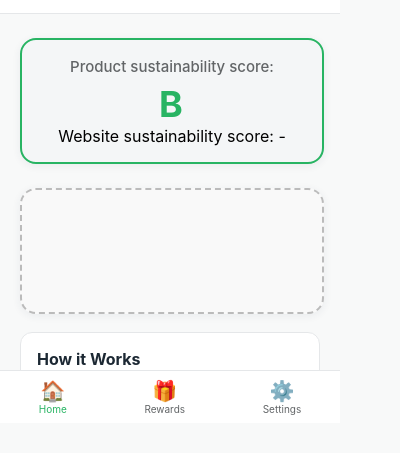
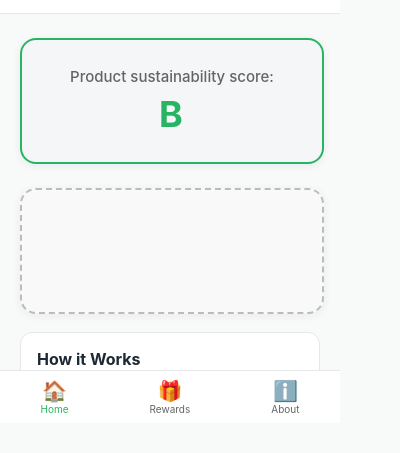
Before and after one commit to raynergoh/EcoTicker, a browser extension: page ecoticker-extension/popup.html in a window 400 px wide. Shown: the part 77-530 px from the top of the page. Drawn offline with Linux system fonts and the light colour scheme.

Commit message:
17/6 3:07

```diff
--- a/ecoticker-extension/popup.html
+++ b/ecoticker-extension/popup.html
@@ -18,7 +18,6 @@
             <section class="sustainability-score-box et-box">
                 <div class="score-label">Product sustainability score:</div>
                 <div class="score-grade">B</div>
-                <div class="brand-score">Website sustainability score: <span id="brand-score-value">-</span></div>
             </section>
             <section class="alternative-image-box et-box">
                 <!-- Alternative product image will go here -->
@@ -42,12 +41,21 @@
                 </ul>
             </section>
         </div>
+
+        <!-- About Tab Content -->
+        <div id="about-tab-content" class="tab-content">
+            <section class="about-section et-box" style="padding: 8px 0; min-height: auto; margin: 12px auto 6px auto;">
+                <h3 style="text-align: center; font-size: 22px; margin: 0 0 12px 0;">About EcoTicker</h3>
+                <p style="text-align: center; font-size: 15px; line-height: 1.4; margin: 0 12px;">EcoTicker helps you shop more sustainably by showing product and brand sustainability scores while you browse. Earn EcoPoints for supporting sustainable brands and redeem them for rewards!</p>
+                <p style="text-align: center; font-size: 13px; color: #888; margin: 12px 0 0 0;">Version 1.2<br>Created by Elders</p>
+            </section>
+        </div>
     </main>
 
     <footer class="popup-footer">
         <div id="home-tab-button" class="footer-item active">🏠<br><span>Home</span></div>
         <div id="rewards-tab-button" class="footer-item">🎁<br><span>Rewards</span></div>
-        <div id="settings-tab-button" class="footer-item">⚙️<br><span>Settings</span></div>
+        <div id="about-tab-button" class="footer-item">ℹ️<br><span>About</span></div>
     </footer>
     <script src="popup.js"></script>
 </body>
--- a/ecoticker-extension/popup.js
+++ b/ecoticker-extension/popup.js
@@ -2,16 +2,15 @@
 document.addEventListener('DOMContentLoaded', () => {
     // --- Tab Switching Logic ---
     const tabButtons = {
-        home: document.getElementById('home-tab-button'),
-        rewards: document.getElementById('rewards-tab-button'),
-        settings: document.getElementById('settings-tab-button')
+        home: document.querySelector('#home-tab-button'),
+        rewards: document.querySelector('#rewards-tab-button'),
+        about: document.querySelector('#about-tab-button')
     };
 
     const tabContents = {
         home: document.getElementById('home-tab-content'),
         rewards: document.getElementById('rewards-tab-content'),
-        // Add a settings content div in HTML if you want to use this tab
-        // settings: document.getElementById('settings-tab-content')
+        about: document.getElementById('about-tab-content')
     };
 
     function switchTab(tabName) {
@@ -20,17 +19,17 @@ document.addEventListener('DOMContentLoaded', () => {
             btn.classList.remove('active');
         }
         for (const content of Object.values(tabContents)) {
-            if (content) content.classList.remove('active');
+            content.classList.remove('active');
         }
-
-        // Activate the selected tab and content
-        if (tabButtons[tabName]) tabButtons[tabName].classList.add('active');
-        if (tabContents[tabName]) tabContents[tabName].classList.add('active');
+        // Activate selected
+        tabButtons[tabName].classList.add('active');
+        tabContents[tabName].classList.add('active');
     }
 
-    tabButtons.home.addEventListener('click', () => switchTab('home'));
-    tabButtons.rewards.addEventListener('click', () => switchTab('rewards'));
-    // tabButtons.settings.addEventListener('click', () => switchTab('settings'));
+    // Add event listeners
+    for (const [tabName, btn] of Object.entries(tabButtons)) {
+        btn.addEventListener('click', () => switchTab(tabName));
+    }
 
     // --- Data Loading Logic ---
     // Load and display points
@@ -47,7 +46,7 @@ document.addEventListener('DOMContentLoaded', () => {
     };
 
     const rewardsList = document.getElementById('rewards-list');
-    rewardsList.innerHTML = ''; // Clear any existing items
+    rewardsList.innerHTML = '';
     for (const [points, reward] of Object.entries(rewards)) {
         const li = document.createElement('li');
         li.innerHTML = `${reward} <span class="points-cost">${points} pts</span>`;
```
